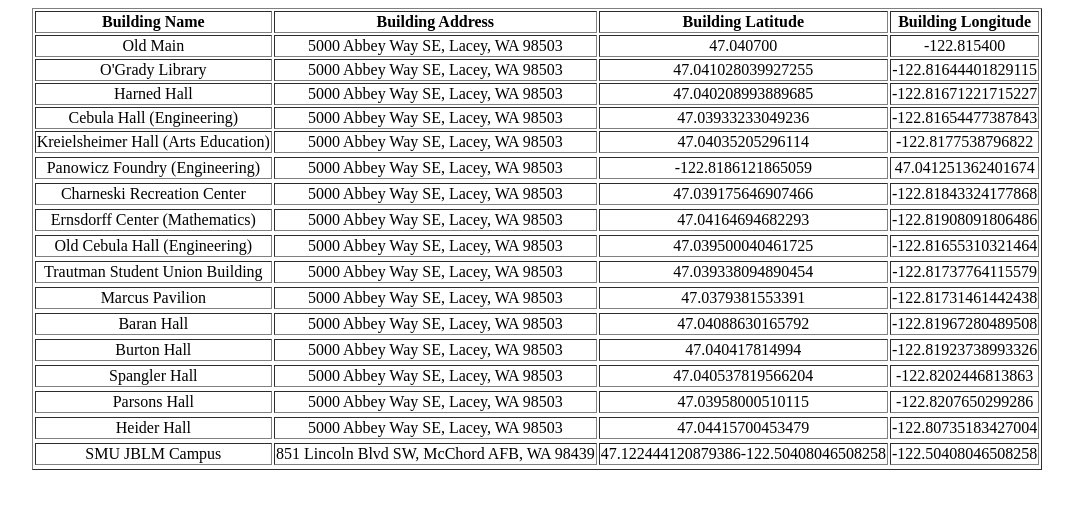
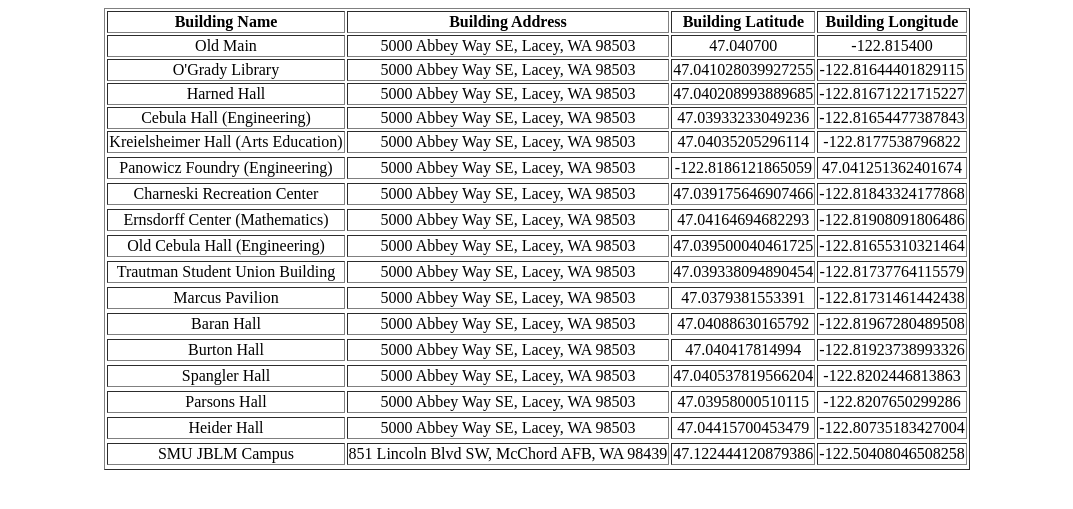
Before and after one commit to VariableReThrushRate/CSC355, a PHP site: page / in a window 1280 px wide. Shown: the top 509 px of the page, without its empty margins (103-1176 px from the left). Run offline with PHP 8.4, Linux system fonts and the light colour scheme.

Commit message:
removed error

```diff
--- a/index.php
+++ b/index.php
@@ -154,7 +154,7 @@
        <tr>
                 <td>SMU JBLM Campus</td>
                 <td>851 Lincoln Blvd SW, McChord AFB, WA 98439</td>
-                <td>47.122444120879386-122.50408046508258</td>
+                <td>47.122444120879386</td>
                 <td>-122.50408046508258</td>
         <tr>
 
```
